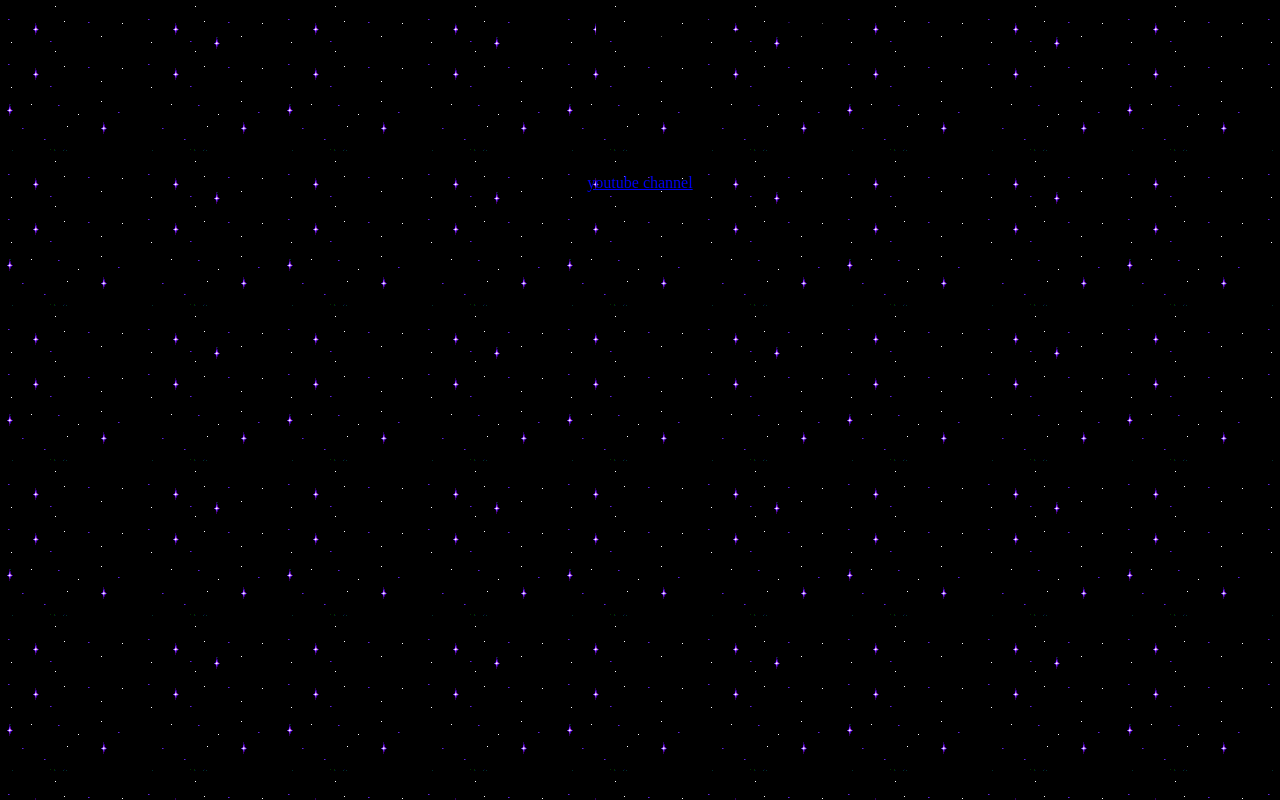
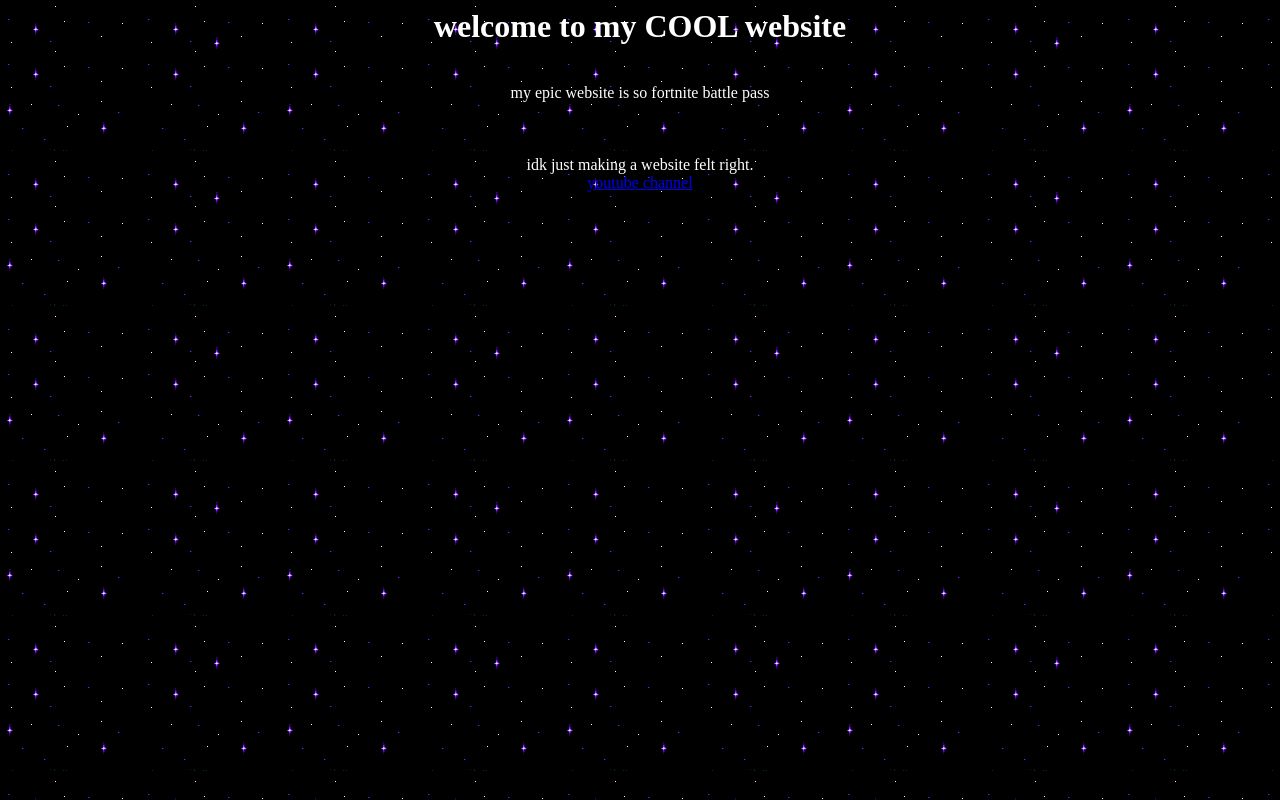
Before and after one commit to TDRBot/tdrbot.github.io, a plain HTML site: page index.html in a window 1280 px wide. Drawn offline with Linux system fonts and the light colour scheme.

Commit message:
Update index.html

```diff
--- a/index.html
+++ b/index.html
@@ -3,6 +3,11 @@
   <title>TDRP's COOL website</title>
   </head>
   <body style="background-image: url('images/background.png');">
+    <style>
+      body {
+        color: white
+      }
+    </style>
   <center>
   <h1>welcome to my COOL website</h1>
 <br>
```
